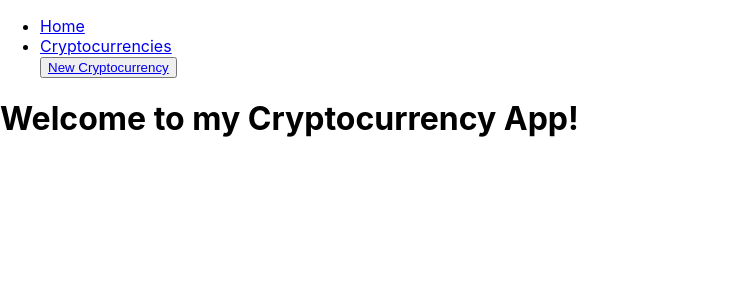
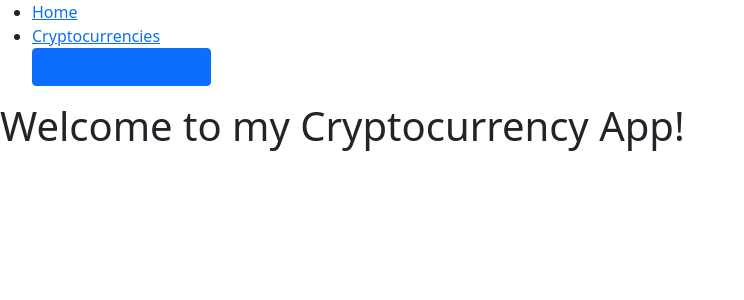
Before and after one commit to MiltonClark2/store-app-cta, a React (Create React App) app in the folder front-end/: page / in a window 1280 px wide. Shown: the top 300 px of the page, without its empty margins (0-744 px from the left). Built offline with nearby package versions, Linux system fonts and the light colour scheme; no server answers.

Commit message:
Created button using bootstrap as my bonus feature

```diff
--- a/front-end/package.json
+++ b/front-end/package.json
@@ -9,6 +9,7 @@
     "axios": "^0.25.0",
     "bootstrap": "^5.1.3",
     "react": "^17.0.2",
+    "react-bootstrap": "^2.1.2",
     "react-dom": "^17.0.2",
     "react-router-dom": "^6.2.1",
     "react-scripts": "5.0.0",
--- a/front-end/src/App.js
+++ b/front-end/src/App.js
@@ -1,5 +1,6 @@
 // DEPENDENCIES
 import { BrowserRouter as Router, Routes, Route } from "react-router-dom";
+import 'bootstrap/dist/css/bootstrap.min.css';
 
 //COMPONENTS
 import Home from "./Pages/Home";
--- a/front-end/src/Components/NavBar.js
+++ b/front-end/src/Components/NavBar.js
@@ -1,8 +1,9 @@
 import { Link } from "react-router-dom";
+import { Button } from "react-bootstrap";
 
 const NavBar = () => {
     return(
-        <ul>
+        <ul className="NavBar">
             <li>
                 <Link to = "/">
                     Home
@@ -13,11 +14,11 @@ const NavBar = () => {
                     Cryptocurrencies
                 </Link>
             </li>
-            <button type="button" class="btn btn-primary">
+            <Button type="button" class="btn btn-info">
                 <Link to="/cryptos/new">
                     New Cryptocurrency
                 </Link>
-            </button>
+            </Button>
         </ul>
     )
 };
--- a/package.json
+++ b/package.json
@@ -16,5 +16,8 @@
   "bugs": {
     "url": "https://github.com/joinpursuit/pern-final-project/issues"
   },
-  "homepage": "https://github.com/joinpursuit/pern-final-project#readme"
+  "homepage": "https://github.com/joinpursuit/pern-final-project#readme",
+  "dependencies": {
+    "react-bootstrap": "^2.1.2"
+  }
 }
```
Also changed, not shown: 2 other files (tests, documents, lock files or other folders).
